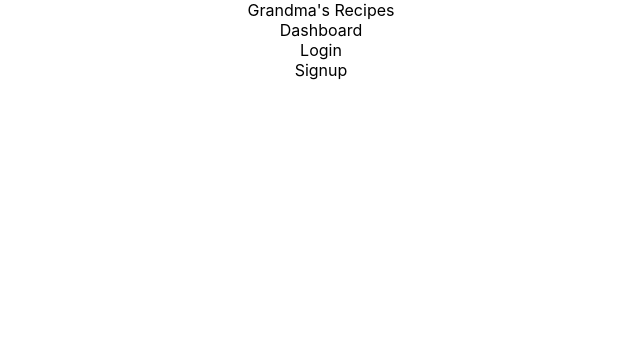
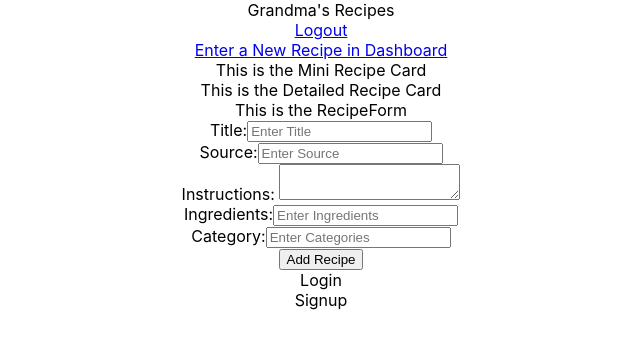
Before and after one commit to TTwebpt132-March/frontend, a React (Create React App) app in the folder recipes/: page / in a window 1280 px wide. Shown: the top 348 px of the page, without its empty margins (319-959 px from the left). Built offline with nearby package versions, Linux system fonts and the light colour scheme.

Commit message:
Added recipe-form and recipe card components

```diff
--- a/recipes/package.json
+++ b/recipes/package.json
@@ -6,9 +6,11 @@
     "@testing-library/jest-dom": "^5.11.9",
     "@testing-library/react": "^11.2.5",
     "@testing-library/user-event": "^12.8.3",
+    "bootstrap": "^4.6.0",
     "react": "^17.0.2",
     "react-dom": "^17.0.2",
     "react-scripts": "4.0.3",
+    "reactstrap": "^8.9.0",
     "web-vitals": "^1.1.1"
   },
   "scripts": {
--- a/recipes/src/App.js
+++ b/recipes/src/App.js
@@ -3,6 +3,9 @@ import './App.css';
 import Dashboard from './Components/dashboard.js';
 import Login from './Components/login.js';
 import Signup from './Components/signup.js';
+import MiniCard from './Components/minirecipecard.js';
+import DetailedCard from './Components/detailedrecipecard.js';
+import RecipeForm from './Components/recipeform.js';
 
 
 function App() {
@@ -10,6 +13,9 @@ function App() {
     <div className="App">
       Grandma's Recipes
       <Dashboard />
+      <MiniCard />
+      <DetailedCard />
+      <RecipeForm />
       <Login />
       <Signup />
     </div>
--- a/recipes/src/Components/dashboard.js
+++ b/recipes/src/Components/dashboard.js
@@ -3,7 +3,12 @@ import React from 'react';
 const Dashboard = (props) => {
     return (
         <div>
-            Dashboard
+            <div>
+                <a href=" ">Logout</a>
+            </div>
+            <div>
+                <a href=" ">Enter a New Recipe in Dashboard</a>
+            </div>
         </div>
     )
 }
--- /dev/null
+++ b/recipes/src/Components/detailedrecipecard.js
@@ -0,0 +1,11 @@
+import React from 'react';
+
+const DetailedCard = (props) => {
+    return (
+        <div>
+            This is the Detailed Recipe Card
+        </div>
+    )
+}
+
+export default DetailedCard;
--- /dev/null
+++ b/recipes/src/Components/minirecipecard.js
@@ -0,0 +1,15 @@
+import React from 'react';
+
+const MiniCard = (props) => {
+    return (
+        <div>
+            This is the Mini Recipe Card
+        </div>
+    )
+}
+
+export default MiniCard;
+
+/*
+RecipeCard should have a title, source (ex Grandma) & category (dinner, chicken, dessert, pasta)
+*/
--- /dev/null
+++ b/recipes/src/Components/recipeform.js
@@ -0,0 +1,40 @@
+import React from 'react';
+
+import { Button, Col, Form, FormGroup, Label, Input, FormText } from 'reactstrap';
+
+const RecipeForm = (props) => {
+    return (
+        <div>
+            This is the RecipeForm
+            <Form>
+                <FormGroup>
+                    <Label for="title" >Title:</Label>
+                    <Input type="text" name="title" id="title" placeholder="Enter Title" />
+                </FormGroup>
+                <FormGroup>
+                    <Label for="source" >Source:</Label>
+                    <Input type="text" name="source" id="source" placeholder="Enter Source" />
+                </FormGroup>
+                <FormGroup>
+                    <Label for="instructions">Instructions: </Label>
+                    <Input type="textarea" name="instructions" id="instructions" />
+                </FormGroup>
+                <FormGroup>
+                    <Label for="ingredients" >Ingredients:</Label>
+                    <Input type="text" name="ingredients" id="ingredients" placeholder="Enter Ingredients" />
+                </FormGroup>
+                <FormGroup>
+                    <Label for="category" >Category:</Label>
+                    <Input type="text" name="category" id="category" placeholder="Enter Categories" />
+                </FormGroup>
+            </Form>
+            <Button>Add Recipe</Button>
+        </div>
+    )
+}
+
+export default RecipeForm;
+
+/*
+RecipeForm should have a title, source (ex Grandma), ingredients, instructions, and category (dinner, chicken, dessert, pasta)
+*/
```
Also changed, not shown: 1 other file (tests, documents, lock files or other folders).
